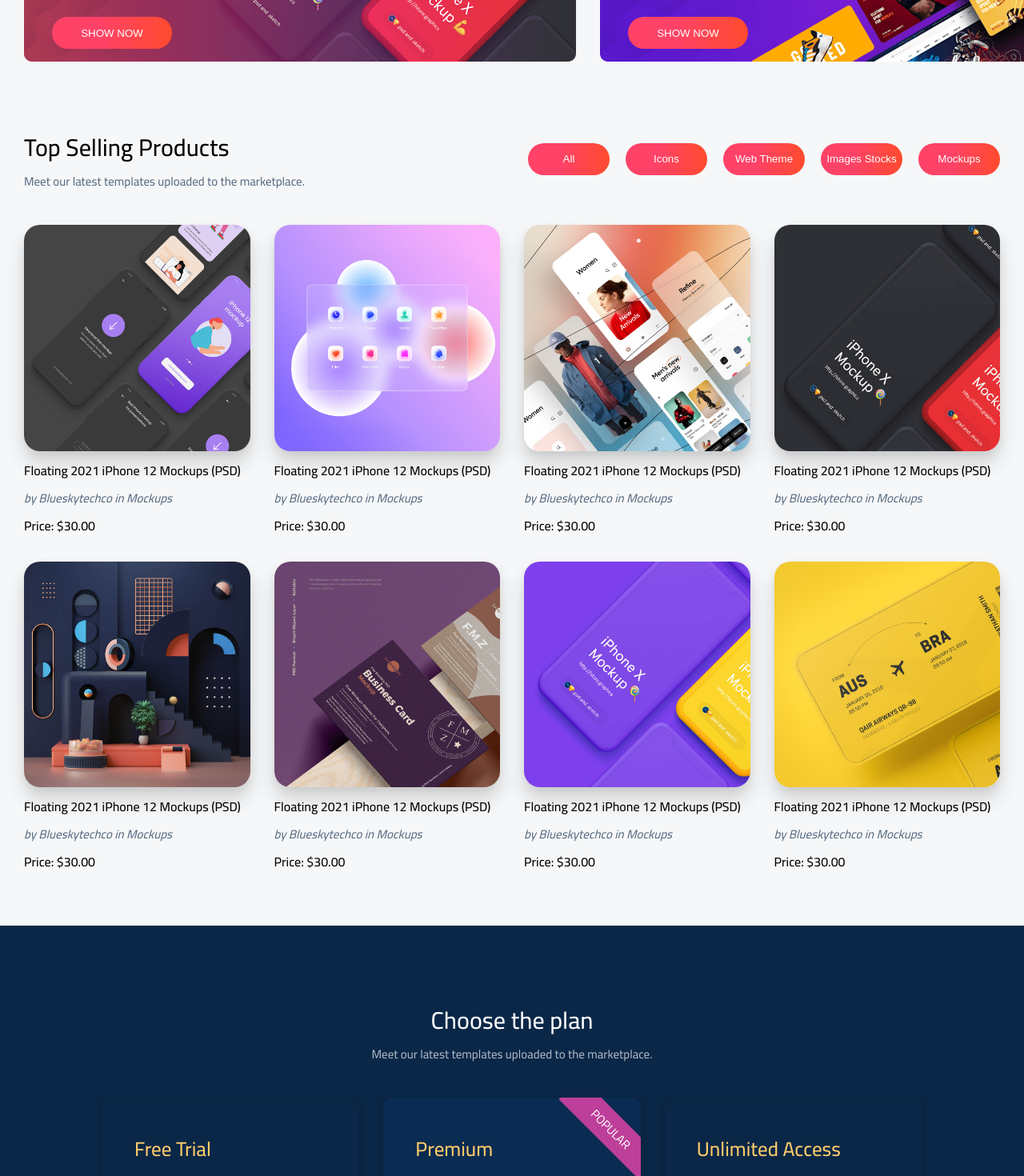
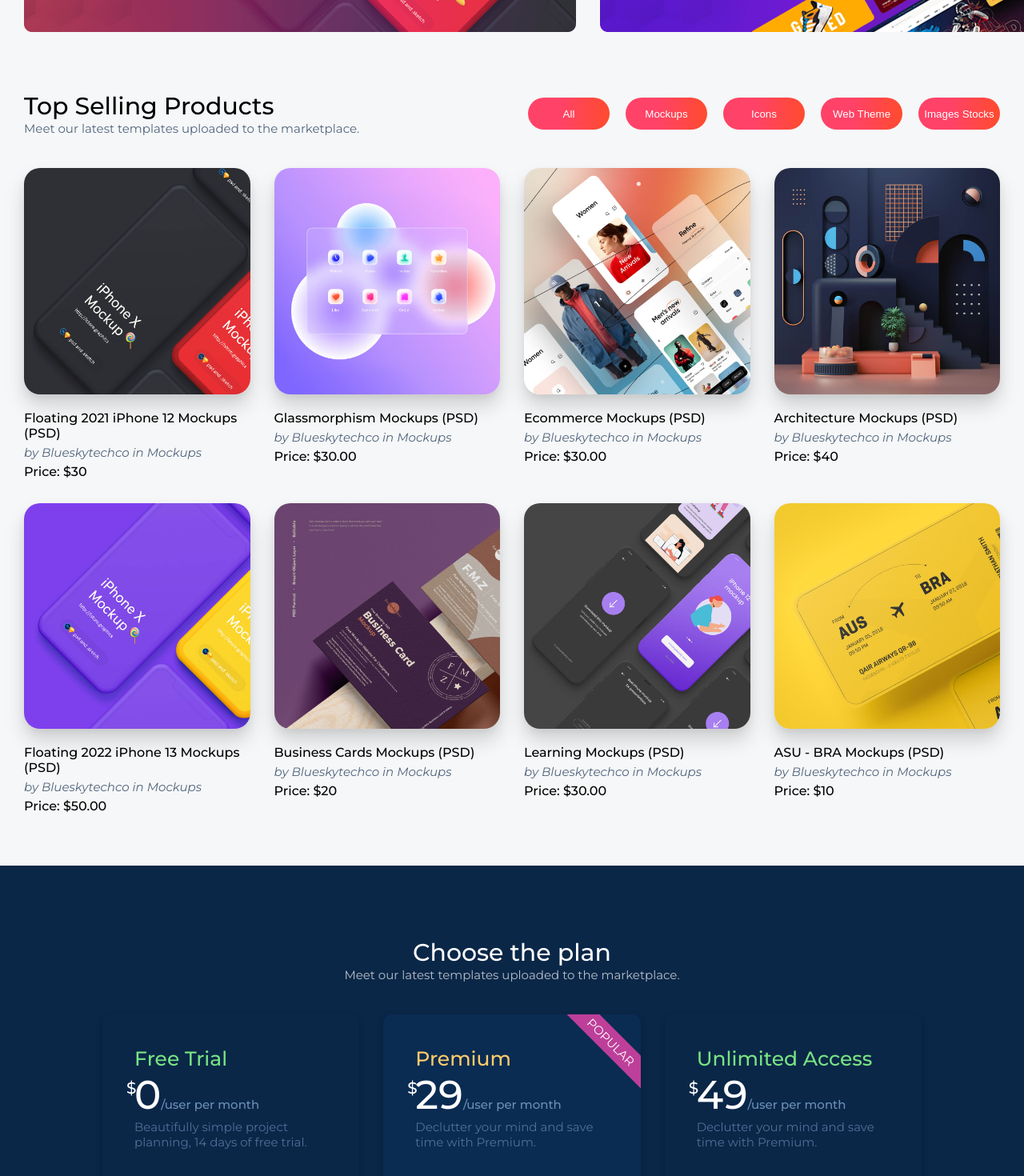
Before and after one commit to Anwar-Barakat/gosto-redux-ecommerce, a React (Create React App) app: page / in a window 1280 px wide. Shown: the part 1960-3430 px from the top of the page at 80% size. Built offline with nearby package versions, Linux system fonts and the light colour scheme.

Commit message:
finishing the project

```diff
--- a/src/components/assets/data/data.js
+++ b/src/components/assets/data/data.js
@@ -146,82 +146,6 @@
     title2: "50+ Ui Screen Mockups",
     desc: "Sale 30% Off For Members",
     cover: "b1.png",
-  },
-];
-
-export const topProducts = [
-  {
-    id: 20,
-    cover: "7-1-1.jpg",
-    title: "Floating 2021 iPhone 12 Mockups (PSD)",
-    author: "by Blueskytechco in Mockups",
-    price: "30.00",
-    category: "icons",
-    qty: 0,
-  },
-  {
-    id: 21,
-    cover: "8-1.jpg",
-    title: "Floating 2021 iPhone 12 Mockups (PSD)",
-    author: "by Blueskytechco in Mockups",
-    price: "30.00",
-    category: "icons",
-    qty: 0,
-  },
-  {
-    id: 22,
-    cover: "6-3.jpg",
-    title: "Floating 2021 iPhone 12 Mockups (PSD)",
-    author: "by Blueskytechco in Mockups",
-    price: "30.00",
-    category: "web theme",
-    qty: 0,
-  },
-
-  {
-    id: 23,
-    cover: "5-1-1.jpg",
-    title: "Floating 2021 iPhone 12 Mockups (PSD)",
-    author: "by Blueskytechco in Mockups",
-    price: "30.00",
-    category: "web theme",
-    qty: 0,
-  },
-  {
-    id: 24,
-    cover: "4-3.jpg",
-    title: "Floating 2021 iPhone 12 Mockups (PSD)",
-    author: "by Blueskytechco in Mockups",
-    price: "30.00",
-    category: "images stocks",
-    qty: 0,
-  },
-  {
-    id: 25,
-    cover: "3-1-1.jpg",
-    title: "Floating 2021 iPhone 12 Mockups (PSD)",
-    author: "by Blueskytechco in Mockups",
-    price: "30.00",
-    category: "images stocks",
-    qty: 0,
-  },
-  {
-    id: 26,
-    cover: "1-1-1.jpg",
-    title: "Floating 2021 iPhone 12 Mockups (PSD)",
-    author: "by Blueskytechco in Mockups",
-    price: "30.00",
-    category: "mockups",
-    qty: 0,
-  },
-  {
-    id: 27,
-    cover: "2-1-1.jpg",
-    title: "Floating 2021 iPhone 12 Mockups (PSD)",
-    author: "by Blueskytechco in Mockups",
-    price: "30.00",
-    category: "mockups",
-    qty: 0,
   },
 ];
 
--- a/src/components/home/detail/Detail.jsx
+++ b/src/components/home/detail/Detail.jsx
@@ -1,17 +1,20 @@
-import React, { useState } from "react";
+import React from "react";
 import { useParams } from "react-router-dom";
 import { products } from "../../assets/data/data";
 import { MdStarRate } from "react-icons/md";
-import { useDispatch } from "react-redux";
-import { decrement, increment } from "../../../features/slices/cartSlice";
+import { useDispatch, useSelector } from "react-redux";
+import { addToCart, removeFromCart } from "../../../features/slices/cartSlice";
 import { AiOutlineMinus, AiOutlinePlus } from "react-icons/ai";
 const Detail = () => {
   const dispatch = useDispatch();
+  const { cart } = useSelector((state) => state.cart);
   const { id } = useParams();
-  const product = products.find((prod) => prod.id === parseInt(id));
+  const product = cart.find((prod) => prod.id === parseInt(id)) ?? "";
   return (
     <article>
       <section className="details">
+        {product ? (
+          <>
             <h2 className="details_title">Product Details</h2>
             <div className="details_content">
               <div className="details_content_img">
@@ -38,7 +41,7 @@
                   <div className="count">
                     <button
                       onClick={() => {
-                    dispatch(increment(product));
+                        dispatch(addToCart(product));
                       }}
                     >
                       <AiOutlinePlus />
@@ -46,15 +49,47 @@
                     <span>{product.qty}</span>
                     <button
                       onClick={() => {
-                    dispatch(decrement(product));
+                        dispatch(removeFromCart(product));
                       }}
                     >
                       <AiOutlineMinus />
                     </button>
                   </div>
+                  <button className="button">ADD TO CART</button>
+                </div>
+                <div className="desc">
+                  <h4>PRODUCT DESCRIPTION</h4>
+                  <p>
+                    Lorem ipsum dolor sit amet consectetur adipisicing elit.
+                    Aliquid esse voluptate culpa necessitatibus sequi, dolores
+                    facere aut modi quam delectus perspiciatis quod iste minus
+                    facilis aspernatur, eius dicta veniam magni!
+                  </p>
+                  <h4>PRODUCT DETAILS</h4>
+                  <ul>
+                    <li>
+                      <p>Material: Plastic, Wood</p>
+                    </li>
+                    <li>
+                      <p>Dimension and Weight: Hight: 80 CM, Weight: 5.3 KG</p>
+                    </li>
+                    <li>
+                      <p>Length: 48 CM</p>
+                    </li>
+                    <li>
+                      <p>Depth: 52 CM</p>
+                    </li>
+                    <li>
+                      <p>Seat Height: 44CM</p>
+                    </li>
+                  </ul>
                 </div>
               </div>
             </div>
+          </>
+        ) : (
+          <h2 className="text-center">NOT FOUND YET</h2>
+        )}
       </section>
     </article>
   );
--- a/src/components/home/topProduct/TopProduct.jsx
+++ b/src/components/home/topProduct/TopProduct.jsx
@@ -1,10 +1,10 @@
 import React, { useState } from "react";
 import Heading from "../../common/Heading";
 import ProductItem from "../product/ProductItem";
-import { topProducts } from "../../assets/data/data";
+import { products } from "../../assets/data/data";
 
 const TopProduct = () => {
-  const [data, setData] = useState(topProducts);
+  const [data, setData] = useState(products);
   const allCategories = [
     "all",
     ...new Set(data.map((product) => product.category)),
@@ -12,10 +12,10 @@
   const [category, setCategory] = useState(allCategories);
 
   const filteringHandler = (cat) => {
-    const filtering = topProducts.filter((product) => product.category === cat);
+    const filtering = products.filter((product) => product.category === cat);
     setData(filtering);
 
-    if (cat === "all") setData(topProducts);
+    if (cat === "all") setData(products);
   };
   return (
     <section className="topproduct">
--- a/src/features/slices/cartSlice.js
+++ b/src/features/slices/cartSlice.js
@@ -4,19 +4,17 @@
   name: "cart",
   initialState: {
     cart: [],
-    amount: 0,
     totalAmount: 0,
     totalPrice: 0,
   },
   reducers: {
     addToCart: (state, action) => {
       const product = action.payload;
-      console.log(product);
+
       try {
         const exists = state.cart.find(
           (cartProd) => cartProd.id === product.id
         );
-
         if (exists) {
           exists.qty++;
           exists.totalPrice += parseFloat(product.price);
@@ -27,6 +25,7 @@
             ...product,
           });
         }
+
         state.totalAmount++;
         state.totalPrice += parseFloat(product.price);
       } catch (error) {
@@ -40,7 +39,7 @@
         const exists = state.cart.find(
           (cartProd) => cartProd.id === product.id
         );
-        if (exists && exists.amount === 1) {
+        if (exists && exists.qty === 1) {
           state.cart = state.cart.filter((prod) => prod.id !== exists.id);
         } else {
           exists.qty--;
@@ -50,24 +49,8 @@
         state.totalPrice -= product.price;
       } catch (error) {}
     },
-    increment: (state, action) => {
-      const product = action.payload;
-
-      try {
-        const exists = state.cart.find(
-          (cartProd) => cartProd.id === product.id
-        );
-        if (exists) {
-          exists.qty++;
-        }
-      } catch (error) {
-        return error;
-      }
-    },
-    decrement: (state, action) => {},
   },
 });
 
 export default cartSlice.reducer;
-export const { addToCart, removeFromCart, increment, decrement } =
-  cartSlice.actions;
+export const { addToCart, removeFromCart } = cartSlice.actions;
--- a/src/styles/main.scss
+++ b/src/styles/main.scss
@@ -14,7 +14,7 @@
 
 body {
   background: $light;
-  font-family: "Cairo", sans-serif;
+  font-family: "Montserrat", sans-serif;
 }
 a {
   @include default;
@@ -84,6 +84,7 @@
     }
     h3 {
       font-size: 16px;
+      margin-top: 1rem;
     }
     p {
       font-style: italic;
--- a/src/styles/reset.scss
+++ b/src/styles/reset.scss
@@ -1,4 +1,4 @@
-@import url(https://fonts.googleapis.com/css?family=Cairo:100,100italic,200,200italic,300,300italic,regular,italic,500,500italic,600,600italic,700,700italic,800,800italic,900,900italic);
+@import url(https://fonts.googleapis.com/css?family=Montserrat:100,100italic,200,200italic,300,300italic,regular,italic,500,500italic,600,600italic,700,700italic,800,800italic,900,900italic);
 
 * {
   padding: 0;
--- a/src/styles/responsive.scss
+++ b/src/styles/responsive.scss
@@ -102,3 +102,41 @@
     }
   }
 }
+
+@include media-sm {
+  .cards {
+    @include grid(repeat(1, 1fr), 30px);
+  }
+
+  .topproduct,
+  .product {
+    .product_items {
+      @include grid(repeat(1, 1fr), 30px);
+    }
+  }
+  .category {
+    @include flex(center, space-around, row);
+    gap: 1rem;
+    flex-wrap: wrap;
+    margin-bottom: 1rem;
+
+    button {
+      margin: 0 !important;
+    }
+  }
+  .customer {
+    .content {
+      @include grid(repeat(1, 1fr), 30px);
+    }
+  }
+  article .details_content {
+    flex-direction: column;
+    width: 100%;
+  }
+  article .details_content_img {
+    width: 100% !important;
+  }
+  article .details_content_detail {
+    width: 100% !important;
+  }
+}
```
Also changed, not shown: 2 other files (tests, documents, lock files or other folders). Lines whose indentation alone changed are shown as unchanged.
